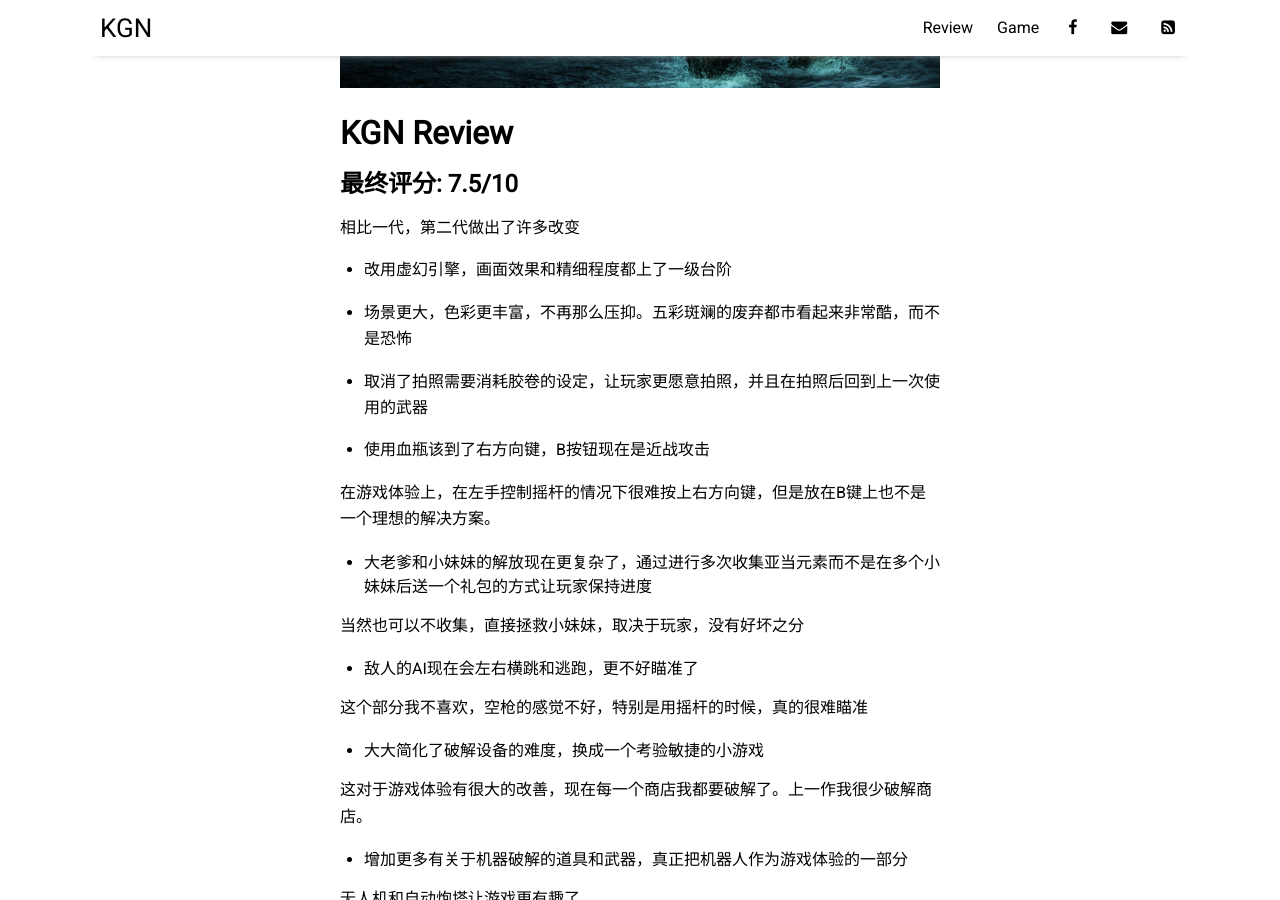
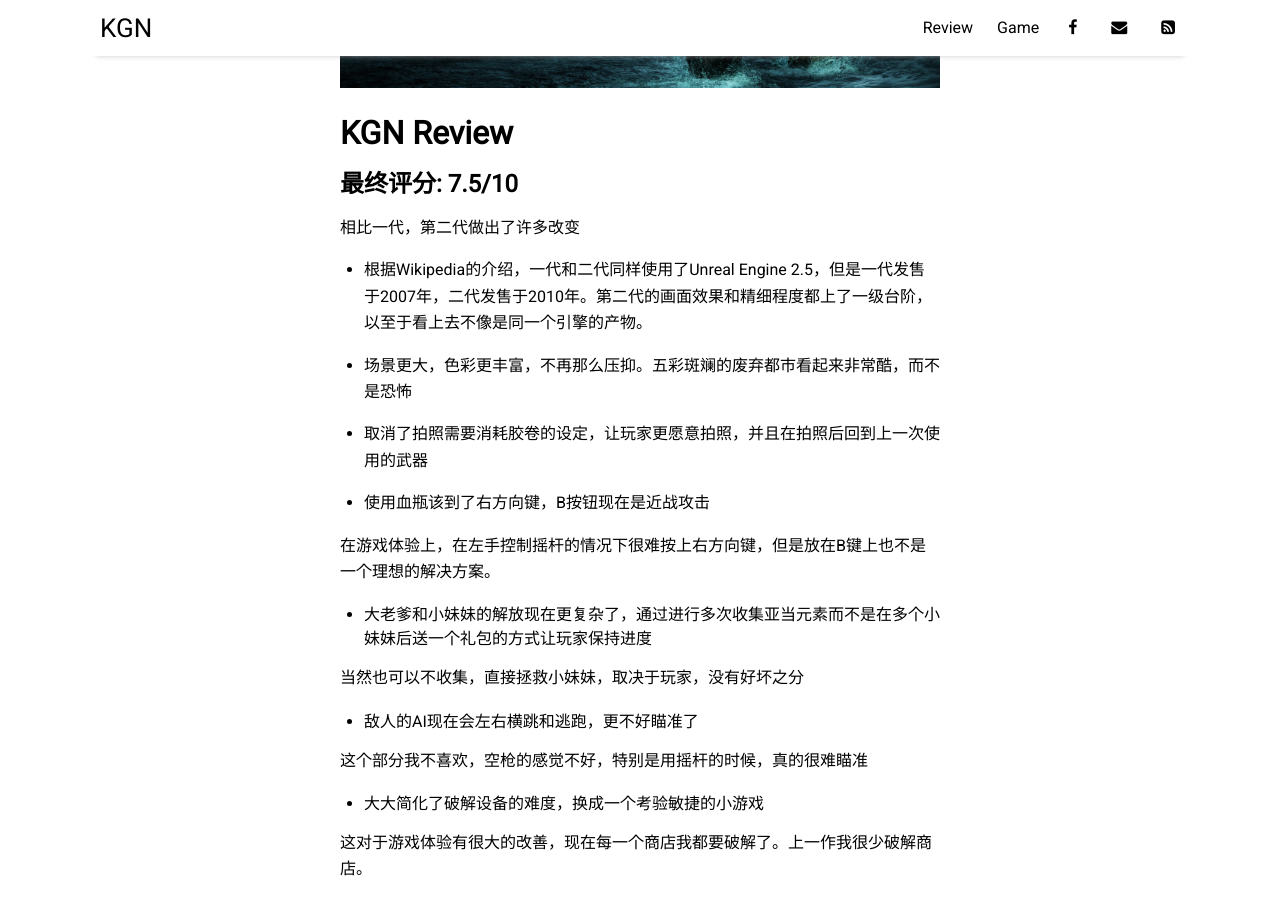
Before and after one commit to kwh3884858/KGN, a Jekyll site: the page built from _posts/2020-9-8-game-bioshock2.md, in a window 1280 px wide and 900 px high, scrolled down 414 px. Built offline with Jekyll 4.4.1, drawn with Linux system fonts in a browser that asks for light colours; nearby versions of some CDN libraries; comment, search, counter and statistics services are not loaded.

Commit message:
fix error in intro about engine.

```diff
--- a/_posts/2020-9-8-game-bioshock2.md
+++ b/_posts/2020-9-8-game-bioshock2.md
@@ -13,7 +13,7 @@ image: BioShock2.jpg
 
 相比一代，第二代做出了许多改变
 
-- 改用虚幻引擎，画面效果和精细程度都上了一级台阶
+- 根据Wikipedia的介绍，一代和二代同样使用了Unreal Engine 2.5，但是一代发售于2007年，二代发售于2010年。第二代的画面效果和精细程度都上了一级台阶，以至于看上去不像是同一个引擎的产物。
 
 - 场景更大，色彩更丰富，不再那么压抑。五彩斑斓的废弃都市看起来非常酷，而不是恐怖
 
```
